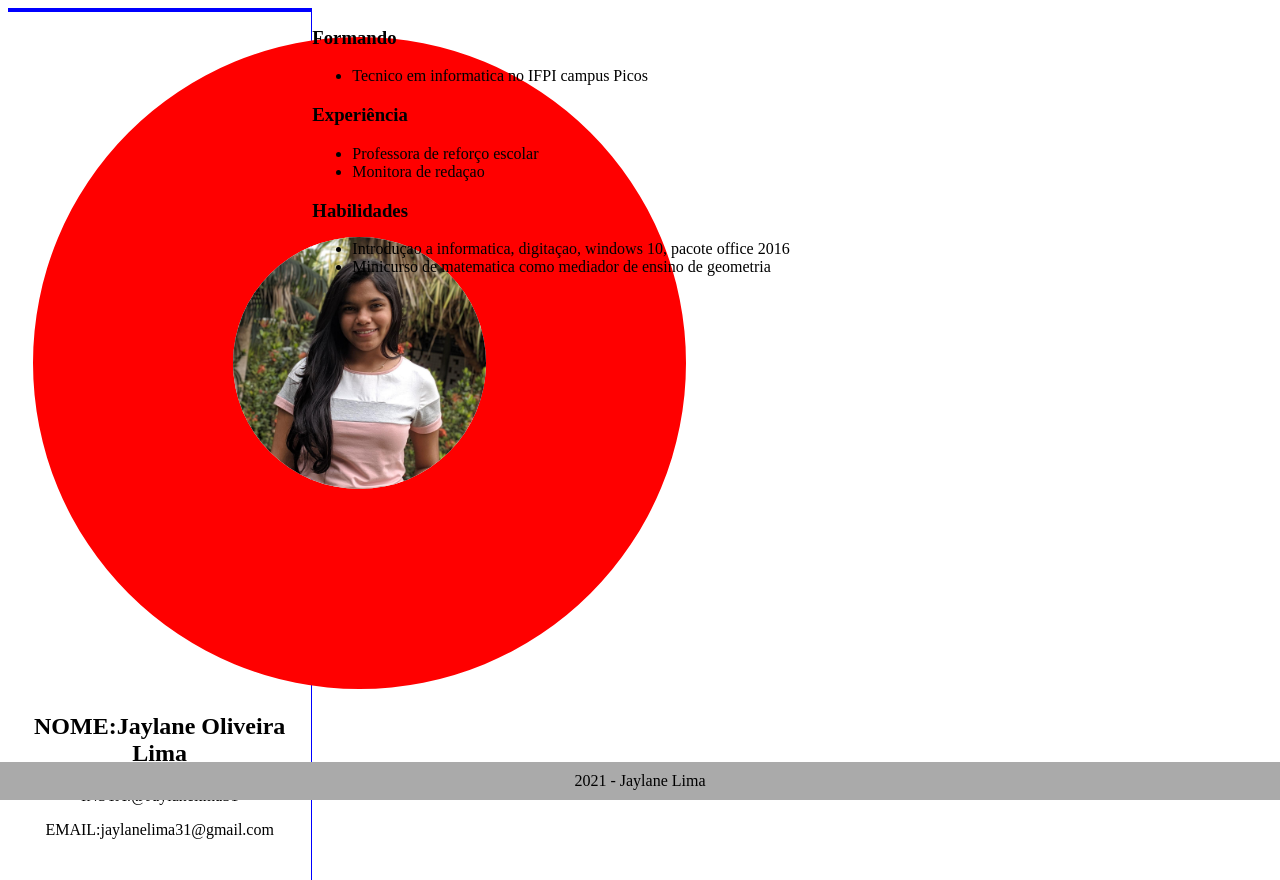
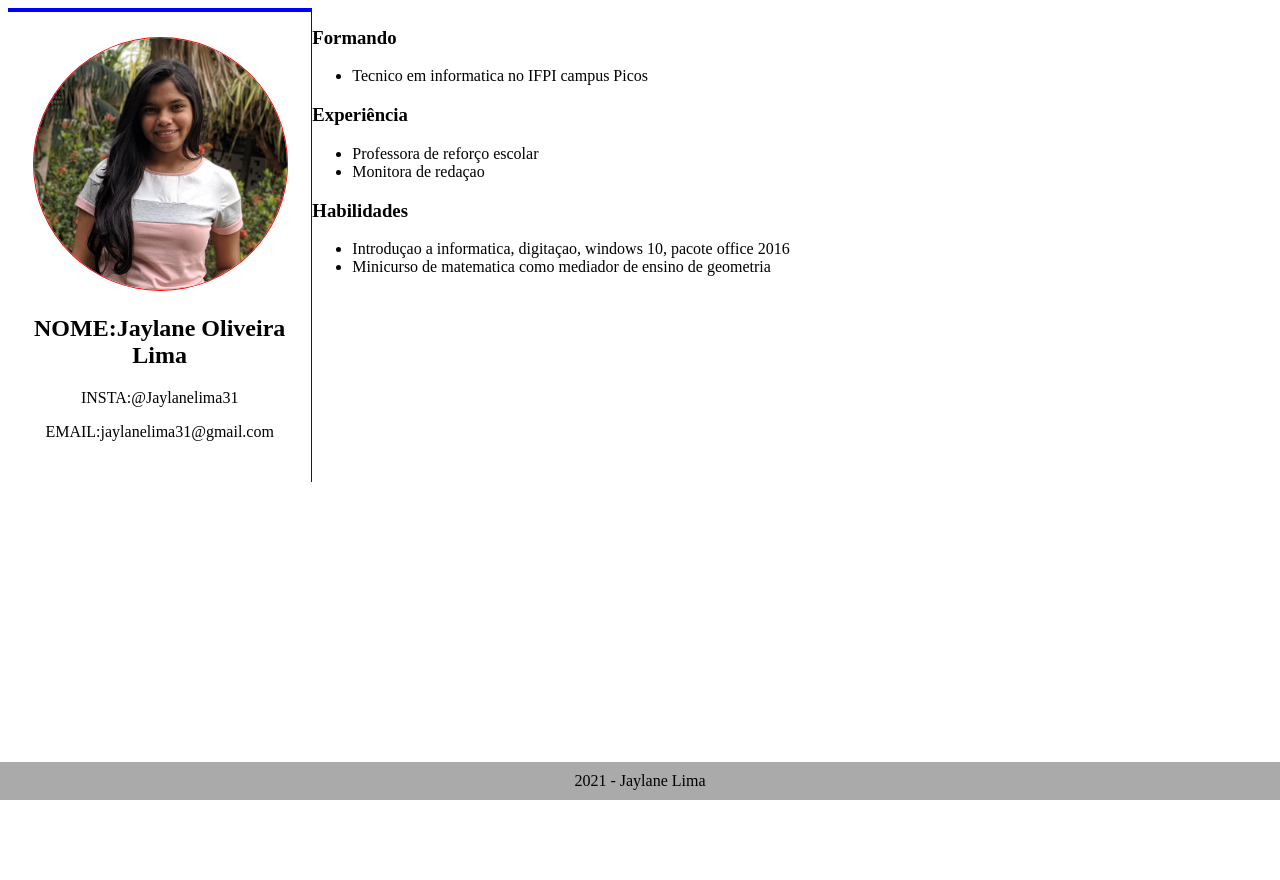
Before and after one commit to Jaylane-byte/Jaylane-byte.github.io, a plain HTML site: page index.html in a window 1280 px wide. After the commit the page ends 800 px from the top, so only its background shows below. Drawn offline with Linux system fonts and the light colour scheme; files that its build step writes are made by us from their sources.

Commit message:
Update estilo.css

```diff
--- a/estilo.css
+++ b/estilo.css
@@ -17,7 +17,7 @@ main{
 
 .info img {
 	border-radius: 50%;
-	border: 200px solid #ff0000;
+	border: 1px solid #ff0000;
 }
 
 img {
```
